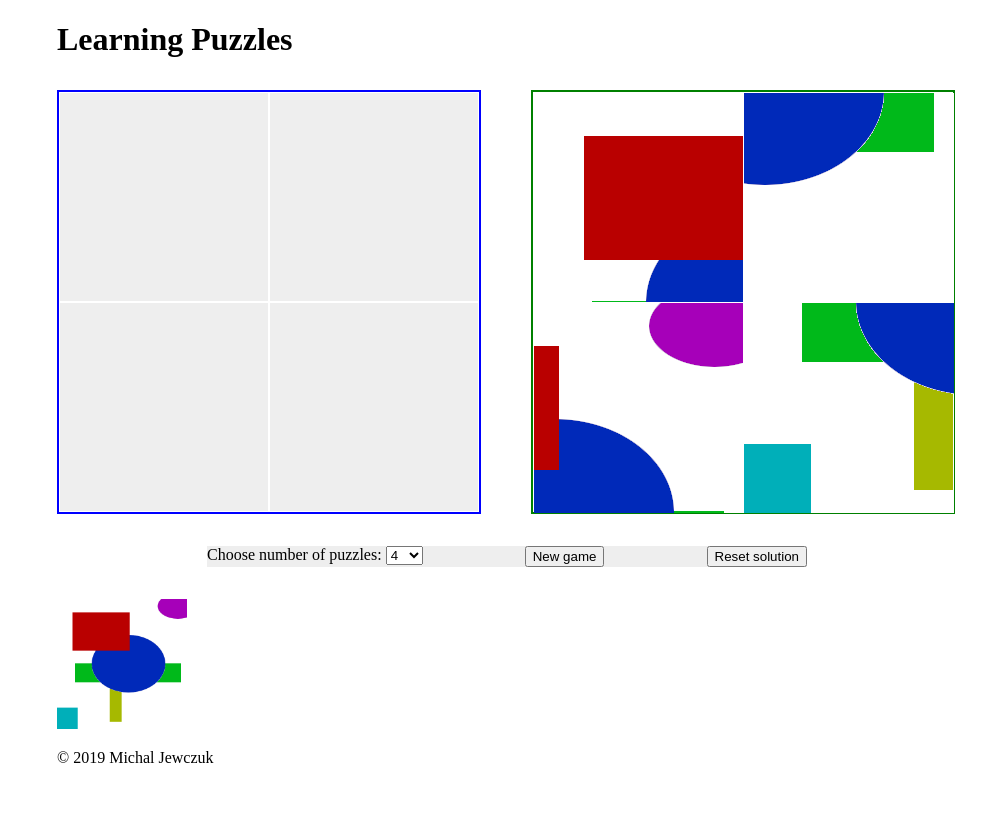
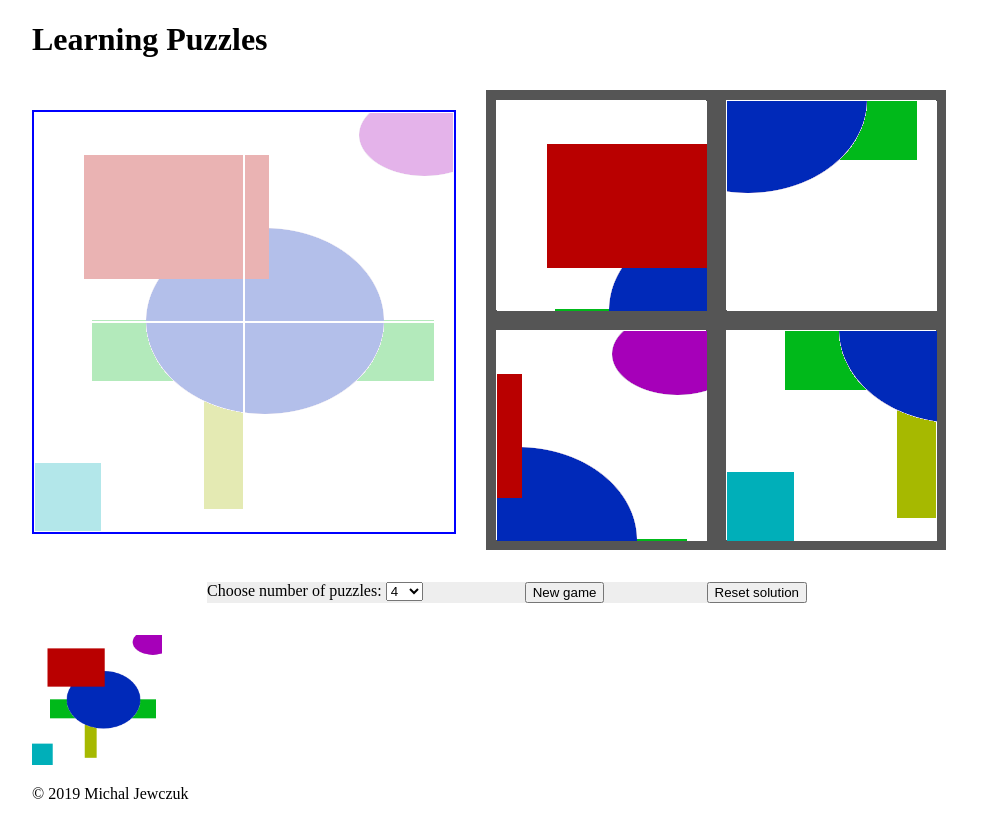
Before and after one commit to michal-jewczuk/learning-puzzles, a plain HTML site: page index.html in a window 1280 px wide. Both pictures are taken after a click on the button "New game". Shown: the whole page, without its empty margins (133-1119 px from the left). Drawn offline with Linux system fonts and the light colour scheme.

Commit message:
Added option to set selected image as a background

```diff
--- a/css/main.css
+++ b/css/main.css
@@ -1,5 +1,5 @@
 body {
-	width: 900px;
+	width: 950px;
 	margin: 0 auto;
 }
 
@@ -16,36 +16,41 @@ body {
 	display: flex;
 	flex-direction: row;
 	flex-wrap: wrap;
+	margin-top: 20px;
 }
 
 .solution-background {
 	box-sizing: border-box;
 	border: 1px solid white;
-	background-color: #eeeeee;
+	background-color: rgba(255, 255, 255, 0.7);
 }
 
 #puzzles-area {
-	margin-left: 50px;
-	border: 2px solid green;
+	margin-left: 30px;
 	display: flex;
-	width: 420px;
-	height: 420px;
+	width: 460px;
+	height: 460px;
 	flex-direction: column;
 	flex-wrap: wrap;
+	background-color: #555555;
+	align-content: space-around;
+	justify-content: space-around;
 }
 
 .playable {
 	box-sizing: border-box;
 	background-color: #cccccc;
 	border: 1px solid white;
+	opacity: 1;
 }
 
 .correct {
-	border: 2px solid green;
+	border: 0px solid green;
 }
 
 .incorrect {
-	border: 2px solid red;
+	border: 0px solid red;
+	opacity: 1 !important;
 }
 
 .s4 {
--- a/js/main.js
+++ b/js/main.js
@@ -63,6 +63,7 @@ GameModule = {
 	},
 
 	createPuzzles: (count) => {
+		const image = document.getElementById('target-image');
 		const puzzles = new Array();
 		let html = '';
 		for (let i = 1; i <= count; i++) {
@@ -72,7 +73,8 @@ GameModule = {
 		puzzles.forEach( (puzzle) => {
 			puzzleArea.innerHTML += puzzle.outerHTML;
 		});
-		GameModule.appendImagesToCanvases();
+		GameModule.appendImagesToCanvases(image);
+		targetArea.style.backgroundImage = "url(" + image.src + ")";
 	},
 
 	createPuzzle: (id, count) => {
@@ -92,8 +94,7 @@ GameModule = {
 		return canvas;
 	},
 
-	appendImagesToCanvases: () => {
-		const image = document.getElementById('target-image');
+	appendImagesToCanvases: (image) => {
 		const divs = Array.from(puzzleArea.children);
 		const dimension = Math.sqrt(divs.length);
 		const size = 420 / dimension;
```
